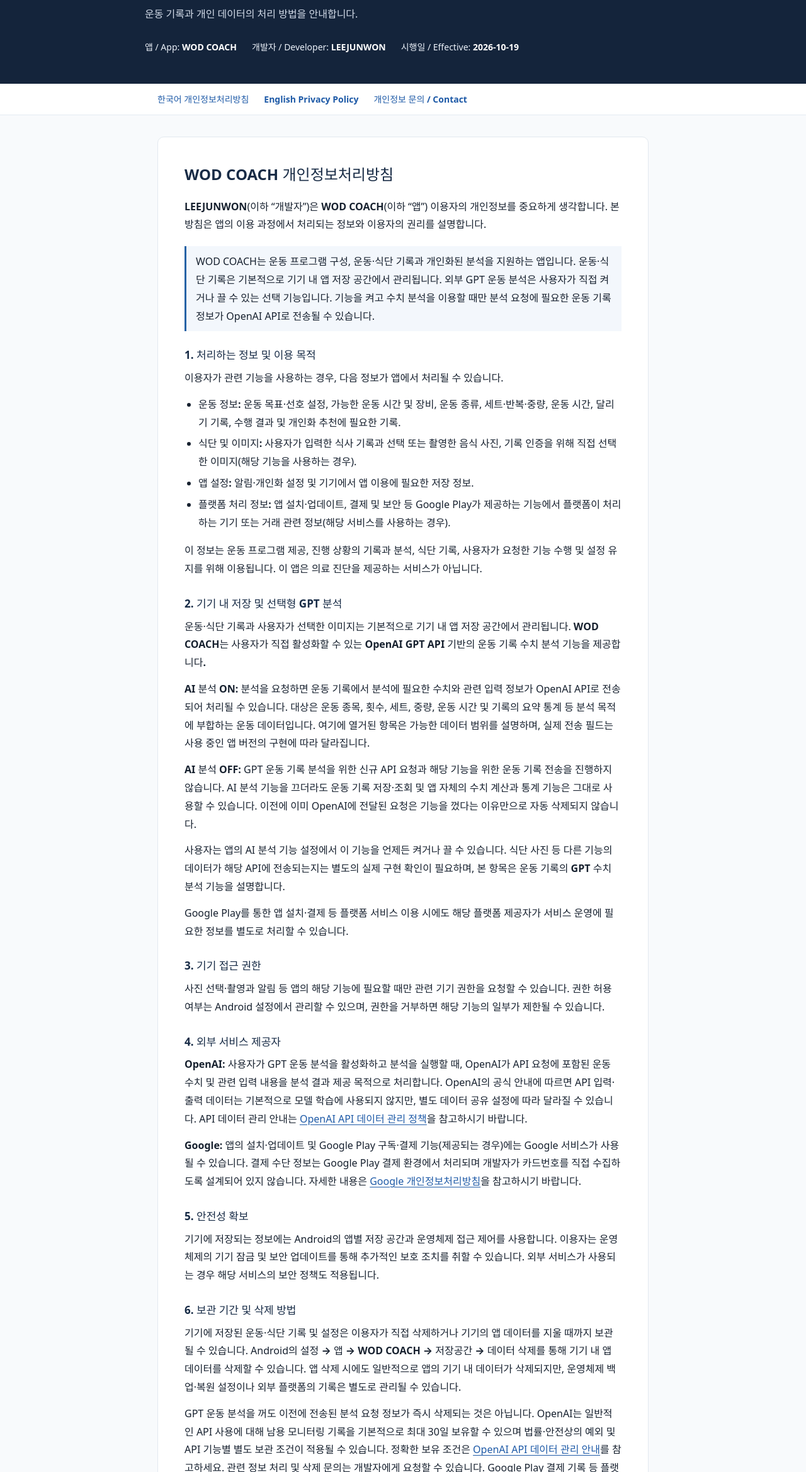
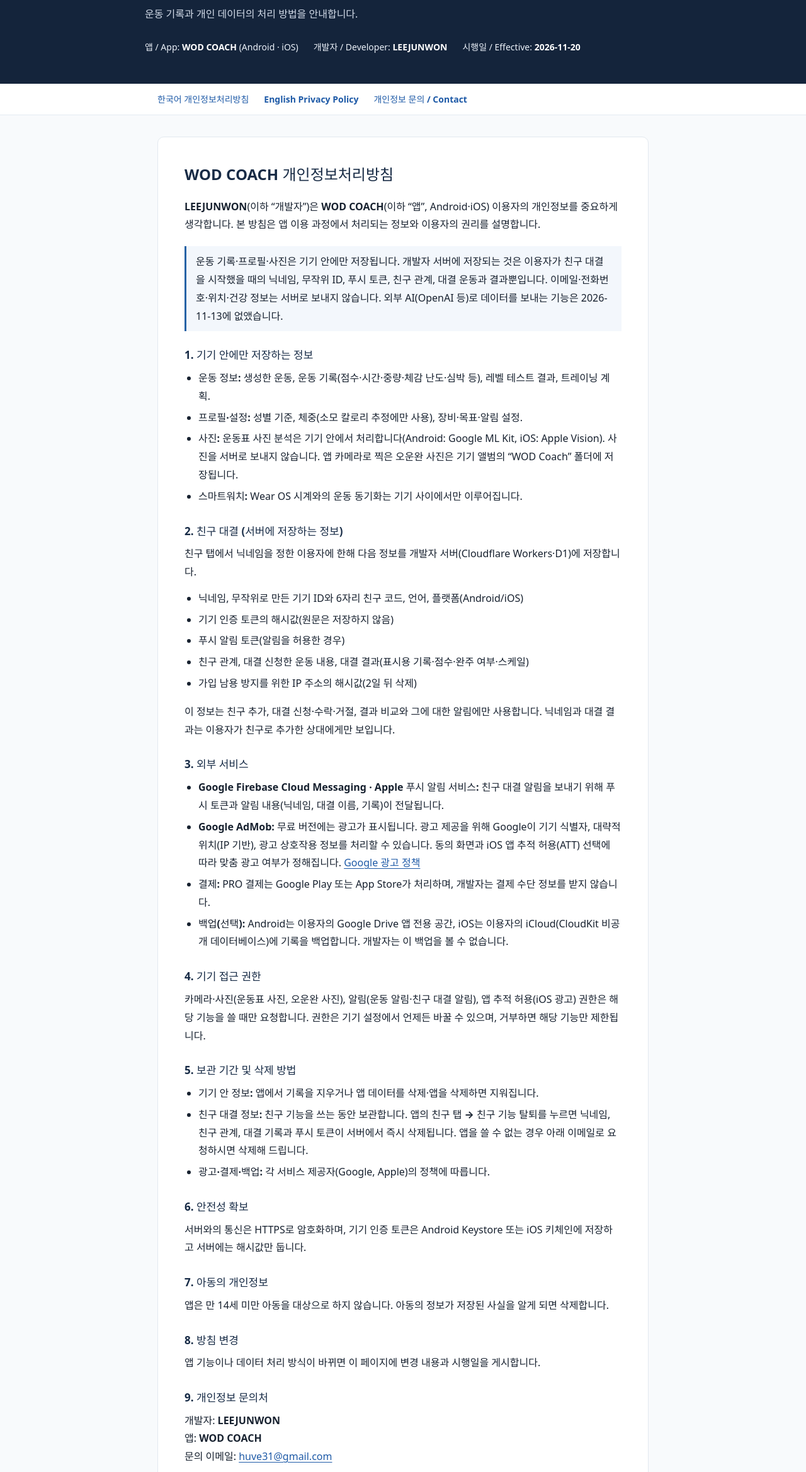
Before and after one commit to dnscom31/privacy-policy, a plain HTML site: page wod-coach/index.html in a window 1280 px wide. Shown: the part 201-2539 px from the top of the page at 63% size. Drawn offline with Linux system fonts and the light colour scheme.

Commit message:
WOD COACH privacy policy: iOS, friend challenges and in-app deletion; remove OpenAI
Co-Authored-By: Claude Opus 5.5 <noreply@anthropic.com>

```diff
--- a/wod-coach/index.html
+++ b/wod-coach/index.html
@@ -45,9 +45,9 @@
       <h1>개인정보처리방침<br>Privacy Policy</h1>
       <p class="subtitle">운동 기록과 개인 데이터의 처리 방법을 안내합니다.</p>
       <div class="meta">
-        <span>앱 / App: <strong>WOD COACH</strong></span>
+        <span>앱 / App: <strong>WOD COACH</strong> (Android · iOS)</span>
         <span>개발자 / Developer: <strong>LEEJUNWON</strong></span>
-        <span>시행일 / Effective: <strong>2026-10-19</strong></span>
+        <span>시행일 / Effective: <strong>2026-11-20</strong></span>
       </div>
     </div>
   </header>
@@ -57,82 +57,83 @@
   <main>
     <article id="ko" lang="ko">
       <h2>WOD COACH 개인정보처리방침</h2>
-      <p><strong>LEEJUNWON</strong>(이하 “개발자”)은 <strong>WOD COACH</strong>(이하 “앱”) 이용자의 개인정보를 중요하게 생각합니다. 본 방침은 앱의 이용 과정에서 처리되는 정보와 이용자의 권리를 설명합니다.</p>
-      <div class="summary"><p>WOD COACH는 운동 프로그램 구성, 운동·식단 기록과 개인화된 분석을 지원하는 앱입니다. 운동·식단 기록은 기본적으로 기기 내 앱 저장 공간에서 관리됩니다. 외부 GPT 운동 분석은 사용자가 직접 켜거나 끌 수 있는 선택 기능입니다. 기능을 켜고 수치 분석을 이용할 때만 분석 요청에 필요한 운동 기록 정보가 OpenAI API로 전송될 수 있습니다.</p></div>
+      <p><strong>LEEJUNWON</strong>(이하 “개발자”)은 <strong>WOD COACH</strong>(이하 “앱”, Android·iOS) 이용자의 개인정보를 중요하게 생각합니다. 본 방침은 앱 이용 과정에서 처리되는 정보와 이용자의 권리를 설명합니다.</p>
+      <div class="summary"><p>운동 기록·프로필·사진은 <strong>기기 안에만</strong> 저장됩니다. 개발자 서버에 저장되는 것은 이용자가 <strong>친구 대결</strong>을 시작했을 때의 닉네임, 무작위 ID, 푸시 토큰, 친구 관계, 대결 운동과 결과뿐입니다. 이메일·전화번호·위치·건강 정보는 서버로 보내지 않습니다. 외부 AI(OpenAI 등)로 데이터를 보내는 기능은 2026-11-13에 없앴습니다.</p></div>
 
-      <h3>1. 처리하는 정보 및 이용 목적</h3>
-      <p>이용자가 관련 기능을 사용하는 경우, 다음 정보가 앱에서 처리될 수 있습니다.</p>
+      <h3>1. 기기 안에만 저장하는 정보</h3>
       <ul>
-        <li><strong>운동 정보:</strong> 운동 목표·선호 설정, 가능한 운동 시간 및 장비, 운동 종류, 세트·반복·중량, 운동 시간, 달리기 기록, 수행 결과 및 개인화 추천에 필요한 기록.</li>
-        <li><strong>식단 및 이미지:</strong> 사용자가 입력한 식사 기록과 선택 또는 촬영한 음식 사진, 기록 인증을 위해 직접 선택한 이미지(해당 기능을 사용하는 경우).</li>
-        <li><strong>앱 설정:</strong> 알림·개인화 설정 및 기기에서 앱 이용에 필요한 저장 정보.</li>
-        <li><strong>플랫폼 처리 정보:</strong> 앱 설치·업데이트, 결제 및 보안 등 Google Play가 제공하는 기능에서 플랫폼이 처리하는 기기 또는 거래 관련 정보(해당 서비스를 사용하는 경우).</li>
+        <li><strong>운동 정보:</strong> 생성한 운동, 운동 기록(점수·시간·중량·체감 난도·심박 등), 레벨 테스트 결과, 트레이닝 계획.</li>
+        <li><strong>프로필·설정:</strong> 성별 기준, 체중(소모 칼로리 추정에만 사용), 장비·목표·알림 설정.</li>
+        <li><strong>사진:</strong> 운동표 사진 분석은 기기 안에서 처리합니다(Android: Google ML Kit, iOS: Apple Vision). 사진을 서버로 보내지 않습니다. 앱 카메라로 찍은 오운완 사진은 기기 앨범의 “WOD Coach” 폴더에 저장됩니다.</li>
+        <li><strong>스마트워치:</strong> Wear OS 시계와의 운동 동기화는 기기 사이에서만 이루어집니다.</li>
       </ul>
-      <p>이 정보는 운동 프로그램 제공, 진행 상황의 기록과 분석, 식단 기록, 사용자가 요청한 기능 수행 및 설정 유지를 위해 이용됩니다. 이 앱은 의료 진단을 제공하는 서비스가 아닙니다.</p>
 
-      <h3>2. 기기 내 저장 및 선택형 GPT 분석</h3>
-      <p>운동·식단 기록과 사용자가 선택한 이미지는 기본적으로 기기 내 앱 저장 공간에서 관리됩니다. <strong>WOD COACH는 사용자가 직접 활성화할 수 있는 OpenAI GPT API 기반의 운동 기록 수치 분석 기능을 제공합니다.</strong></p>
-      <p><strong>AI 분석 ON:</strong> 분석을 요청하면 운동 기록에서 분석에 필요한 수치와 관련 입력 정보가 OpenAI API로 전송되어 처리될 수 있습니다. 대상은 운동 종목, 횟수, 세트, 중량, 운동 시간 및 기록의 요약 통계 등 분석 목적에 부합하는 운동 데이터입니다. 여기에 열거된 항목은 가능한 데이터 범위를 설명하며, 실제 전송 필드는 사용 중인 앱 버전의 구현에 따라 달라집니다.</p>
-      <p><strong>AI 분석 OFF:</strong> GPT 운동 기록 분석을 위한 신규 API 요청과 해당 기능을 위한 운동 기록 전송을 진행하지 않습니다. AI 분석 기능을 끄더라도 운동 기록 저장·조회 및 앱 자체의 수치 계산과 통계 기능은 그대로 사용할 수 있습니다. 이전에 이미 OpenAI에 전달된 요청은 기능을 껐다는 이유만으로 자동 삭제되지 않습니다.</p>
-      <p>사용자는 앱의 AI 분석 기능 설정에서 이 기능을 언제든 켜거나 끌 수 있습니다. 식단 사진 등 다른 기능의 데이터가 해당 API에 전송되는지는 별도의 실제 구현 확인이 필요하며, 본 항목은 <strong>운동 기록의 GPT 수치 분석 기능</strong>을 설명합니다.</p>
-      <p>Google Play를 통한 앱 설치·결제 등 플랫폼 서비스 이용 시에도 해당 플랫폼 제공자가 서비스 운영에 필요한 정보를 별도로 처리할 수 있습니다.</p>
+      <h3>2. 친구 대결 (서버에 저장하는 정보)</h3>
+      <p>친구 탭에서 닉네임을 정한 이용자에 한해 다음 정보를 개발자 서버(Cloudflare Workers·D1)에 저장합니다.</p>
+      <ul>
+        <li>닉네임, 무작위로 만든 기기 ID와 6자리 친구 코드, 언어, 플랫폼(Android/iOS)</li>
+        <li>기기 인증 토큰의 해시값(원문은 저장하지 않음)</li>
+        <li>푸시 알림 토큰(알림을 허용한 경우)</li>
+        <li>친구 관계, 대결 신청한 운동 내용, 대결 결과(표시용 기록·점수·완주 여부·스케일)</li>
+        <li>가입 남용 방지를 위한 IP 주소의 해시값(2일 뒤 삭제)</li>
+      </ul>
+      <p>이 정보는 친구 추가, 대결 신청·수락·거절, 결과 비교와 그에 대한 알림에만 사용합니다. 닉네임과 대결 결과는 이용자가 친구로 추가한 상대에게만 보입니다.</p>
 
-      <h3>3. 기기 접근 권한</h3>
-      <p>사진 선택·촬영과 알림 등 앱의 해당 기능에 필요할 때만 관련 기기 권한을 요청할 수 있습니다. 권한 허용 여부는 Android 설정에서 관리할 수 있으며, 권한을 거부하면 해당 기능의 일부가 제한될 수 있습니다.</p>
+      <h3>3. 외부 서비스</h3>
+      <ul>
+        <li><strong>Google Firebase Cloud Messaging · Apple 푸시 알림 서비스:</strong> 친구 대결 알림을 보내기 위해 푸시 토큰과 알림 내용(닉네임, 대결 이름, 기록)이 전달됩니다.</li>
+        <li><strong>Google AdMob:</strong> 무료 버전에는 광고가 표시됩니다. 광고 제공을 위해 Google이 기기 식별자, 대략적 위치(IP 기반), 광고 상호작용 정보를 처리할 수 있습니다. 동의 화면과 iOS 앱 추적 허용(ATT) 선택에 따라 맞춤 광고 여부가 정해집니다. <a href="https://policies.google.com/technologies/ads" target="_blank" rel="noopener noreferrer">Google 광고 정책</a></li>
+        <li><strong>결제:</strong> PRO 결제는 Google Play 또는 App Store가 처리하며, 개발자는 결제 수단 정보를 받지 않습니다.</li>
+        <li><strong>백업(선택):</strong> Android는 이용자의 Google Drive 앱 전용 공간, iOS는 이용자의 iCloud(CloudKit 비공개 데이터베이스)에 기록을 백업합니다. 개발자는 이 백업을 볼 수 없습니다.</li>
+      </ul>
 
-      <h3>4. 외부 서비스 제공자</h3>
-      <p><strong>OpenAI:</strong> 사용자가 GPT 운동 분석을 활성화하고 분석을 실행할 때, OpenAI가 API 요청에 포함된 운동 수치 및 관련 입력 내용을 분석 결과 제공 목적으로 처리합니다. OpenAI의 공식 안내에 따르면 API 입력·출력 데이터는 기본적으로 모델 학습에 사용되지 않지만, 별도 데이터 공유 설정에 따라 달라질 수 있습니다. API 데이터 관리 안내는 <a href="https://developers.openai.com/api/docs/guides/your-data" target="_blank" rel="noopener noreferrer">OpenAI API 데이터 관리 정책</a>을 참고하시기 바랍니다.</p>
-      <p><strong>Google:</strong> 앱의 설치·업데이트 및 Google Play 구독·결제 기능(제공되는 경우)에는 Google 서비스가 사용될 수 있습니다. 결제 수단 정보는 Google Play 결제 환경에서 처리되며 개발자가 카드번호를 직접 수집하도록 설계되어 있지 않습니다. 자세한 내용은 <a href="https://policies.google.com/privacy" target="_blank" rel="noopener noreferrer">Google 개인정보처리방침</a>을 참고하시기 바랍니다.</p>
+      <h3>4. 기기 접근 권한</h3>
+      <p>카메라·사진(운동표 사진, 오운완 사진), 알림(운동 알림·친구 대결 알림), 앱 추적 허용(iOS 광고) 권한은 해당 기능을 쓸 때만 요청합니다. 권한은 기기 설정에서 언제든 바꿀 수 있으며, 거부하면 해당 기능만 제한됩니다.</p>
 
-      <h3>5. 안전성 확보</h3>
-      <p>기기에 저장되는 정보에는 Android의 앱별 저장 공간과 운영체제 접근 제어를 사용합니다. 이용자는 운영체제의 기기 잠금 및 보안 업데이트를 통해 추가적인 보호 조치를 취할 수 있습니다. 외부 서비스가 사용되는 경우 해당 서비스의 보안 정책도 적용됩니다.</p>
+      <h3>5. 보관 기간 및 삭제 방법</h3>
+      <ul>
+        <li><strong>기기 안 정보:</strong> 앱에서 기록을 지우거나 앱 데이터를 삭제·앱을 삭제하면 지워집니다.</li>
+        <li><strong>친구 대결 정보:</strong> 친구 기능을 쓰는 동안 보관합니다. 앱의 <strong>친구 탭 → 친구 기능 탈퇴</strong>를 누르면 닉네임, 친구 관계, 대결 기록과 푸시 토큰이 서버에서 즉시 삭제됩니다. 앱을 쓸 수 없는 경우 아래 이메일로 요청하시면 삭제해 드립니다.</li>
+        <li><strong>광고·결제·백업:</strong> 각 서비스 제공자(Google, Apple)의 정책에 따릅니다.</li>
+      </ul>
 
-      <h3>6. 보관 기간 및 삭제 방법</h3>
-      <p>기기에 저장된 운동·식단 기록 및 설정은 이용자가 직접 삭제하거나 기기의 앱 데이터를 지울 때까지 보관될 수 있습니다. Android의 <strong>설정 → 앱 → WOD COACH → 저장공간 → 데이터 삭제</strong>를 통해 기기 내 앱 데이터를 삭제할 수 있습니다. 앱 삭제 시에도 일반적으로 앱의 기기 내 데이터가 삭제되지만, 운영체제 백업·복원 설정이나 외부 플랫폼의 기록은 별도로 관리될 수 있습니다.</p>
-      <p>GPT 운동 분석을 꺼도 이전에 전송된 분석 요청 정보가 즉시 삭제되는 것은 아닙니다. OpenAI는 일반적인 API 사용에 대해 남용 모니터링 기록을 기본적으로 최대 30일 보유할 수 있으며 법률·안전상의 예외 및 API 기능별 별도 보관 조건이 적용될 수 있습니다. 정확한 보유 조건은 <a href="https://developers.openai.com/api/docs/guides/your-data" target="_blank" rel="noopener noreferrer">OpenAI API 데이터 관리 안내</a>를 참고하세요. 관련 정보 처리 및 삭제 문의는 개발자에게 요청할 수 있습니다. Google Play 결제 기록 등 플랫폼이 관리하는 정보는 해당 플랫폼의 절차가 적용됩니다.</p>
+      <h3>6. 안전성 확보</h3>
+      <p>서버와의 통신은 HTTPS로 암호화하며, 기기 인증 토큰은 Android Keystore 또는 iOS 키체인에 저장하고 서버에는 해시값만 둡니다.</p>
 
-      <h3>7. 이용자의 선택과 권리</h3>
-      <p>이용자는 <strong>GPT 기반 운동 기록 수치 분석을 언제든 ON/OFF</strong>로 설정할 수 있습니다. OFF 상태에서는 해당 기능의 신규 외부 GPT 분석이 수행되지 않습니다. 이 설정과 별도로 이용자는 앱에서 기록과 설정을 관리하고, 기기 권한을 변경하거나 앱 데이터를 삭제할 수 있습니다. 개인정보 처리 또는 삭제 요청은 개발자에게 문의할 수 있습니다.</p>
+      <h3>7. 아동의 개인정보</h3>
+      <p>앱은 만 14세 미만 아동을 대상으로 하지 않습니다. 아동의 정보가 저장된 사실을 알게 되면 삭제합니다.</p>
 
-      <h3>8. 아동의 개인정보</h3>
-      <p>앱의 운동·식단 기능은 보호자의 지도 없이 아동이 이용하도록 별도로 설계된 서비스가 아닙니다. 아동의 개인정보와 관련한 삭제 요청은 아래 문의처로 알려주시기 바랍니다.</p>
+      <h3>8. 방침 변경</h3>
+      <p>앱 기능이나 데이터 처리 방식이 바뀌면 이 페이지에 변경 내용과 시행일을 게시합니다.</p>
 
-      <h3>9. 방침 변경</h3>
-      <p>앱 기능이나 데이터 처리 방식이 변경되면 본 방침을 개정할 수 있으며, 변경된 내용과 시행일을 이 페이지에 게시합니다.</p>
-
-      <h3>10. 개인정보 문의처</h3>
+      <h3>9. 개인정보 문의처</h3>
       <p>개발자: <strong>LEEJUNWON</strong><br>앱: <strong>WOD COACH</strong><br>문의 이메일: <a href="mailto:huve31@gmail.com">huve31@gmail.com</a></p>
-      <p><strong>시행일: 2026년 10월 19일</strong></p>
+      <p><strong>시행일: 2026년 11월 20일</strong></p>
 
       <hr class="section-divider">
       <section class="english" id="en" lang="en">
         <h2>WOD COACH Privacy Policy (English)</h2>
-        <p><strong>LEEJUNWON</strong> (the “Developer”) respects the privacy of people who use <strong>WOD COACH</strong> (the “App”). This policy explains the information handled in connection with the App.</p>
-        <h3>1. Information and purposes</h3>
-        <p>Depending on the features a user chooses, the App may process training goals, preferences, available equipment and time, workout plans and performance records (including weights, repetitions, duration and running history), dietary entries, user-selected meal or verification images, notification settings, and related preferences. These are used to provide and personalize workouts, store progress, analyze activity, and operate user-requested features. The App is not a medical diagnostic service.</p>
-        <p>Platform providers such as Google Play may separately process device, installation, security, or transaction information when their services are used.</p>
-        <h3>2. Local storage and external AI analysis</h3>
-        <p>Workout and dietary records and user-selected images are generally managed in local App storage. <strong>WOD COACH offers optional GPT-powered numerical workout analysis using the OpenAI API.</strong> The user can enable or disable this feature. When enabled and analysis is requested, data necessary for the analysis may be sent to OpenAI.</p>
-        <p>Potential input categories for GPT workout analysis include the type of exercise, sets, repetitions, weights, workout duration, performance results and derived summaries. The exact fields sent depend on the released App's implementation. <strong>When GPT workout analysis is OFF, the App does not initiate new GPT analysis requests or transfer workout records for that feature.</strong> Turning it off does not affect local workout recording, viewing or the App's own numerical calculations and statistics. Turning it off does not retroactively remove previously submitted data. This section describes workout analysis only; other features, including any image-related processing, must be evaluated separately against the released implementation.</p>
-        <p>Platform providers including Google Play may separately process information required for their services, such as app installation or payments.</p>
-        <h3>3. Device permissions</h3>
-        <p>For relevant functions, the App may request permissions to select or capture images or deliver notifications. Permissions can be managed through Android settings. Denying permission may limit the related feature.</p>
-        <h3>4. External service providers</h3>
-        <p><strong>OpenAI:</strong> When the optional GPT workout analysis is enabled and used, OpenAI processes the workout-related data provided in the API request to return an analysis. According to OpenAI's documentation, API input/output data is not used to train its models by default unless the API customer opts in to share it. See <a href="https://developers.openai.com/api/docs/guides/your-data" target="_blank" rel="noopener noreferrer">OpenAI API data controls</a>.</p>
-        <p><strong>Google:</strong> Google services may be used for app distribution, updates, and subscriptions or payments where available. Payment credentials are handled through Google Play rather than collected directly by the Developer. See the <a href="https://policies.google.com/privacy" target="_blank" rel="noopener noreferrer">Google Privacy Policy</a>.</p>
-        <h3>5. Security</h3>
-        <p>Local information uses Android's app-specific storage and operating-system access controls. Device security settings and the security practices of any third-party platform services also apply.</p>
-        <h3>6. Retention and deletion</h3>
-        <p>Locally stored records and preferences may remain until deleted by the user or removed by clearing the App's data. On Android, go to <strong>Settings → Apps → WOD COACH → Storage → Clear data</strong> to erase local App data. Removing the App generally removes its local data; platform backups and third-party records may be managed separately. Disabling GPT analysis does not automatically delete requests already sent to OpenAI. OpenAI normally retains API abuse-monitoring logs for up to 30 days, subject to legal and safety exceptions and feature-specific retention. See <a href="https://developers.openai.com/api/docs/guides/your-data" target="_blank" rel="noopener noreferrer">OpenAI API data controls</a>. Contact the Developer below with privacy or deletion requests.</p>
-        <h3>7. Your choices</h3>
-        <p>Users can <strong>switch GPT-powered numerical workout analysis ON or OFF</strong> in the App. When it is OFF, no new GPT analysis requests for that feature are sent. Users can also manage records and settings, change device permissions, and clear the App's data. Contact the Developer with privacy inquiries or data-deletion requests.</p>
-        <h3>8. Children</h3>
-        <p>The fitness and nutrition functions are not specifically designed for children to use without guidance from a parent or guardian. Please contact the Developer regarding a child's personal data or a related deletion request.</p>
-        <h3>9. Changes</h3>
-        <p>Changes to the App's features or information practices may require an update to this policy. The updated policy and effective date will be published here.</p>
-        <h3>10. Contact</h3>
+        <p><strong>LEEJUNWON</strong> (the “Developer”) respects the privacy of people who use <strong>WOD COACH</strong> (the “App”, Android and iOS).</p>
+        <div class="summary"><p>Workout records, profile and photos stay <strong>on your device</strong>. Our server stores only what friend challenges need, and only after you start them: a nickname, a random ID, a push token, friend links, challenge workouts and results. No email, phone number, location or health data is sent to our server. The external AI (OpenAI) feature was removed on 2026-11-13.</p></div>
+        <h3>1. Stored only on your device</h3>
+        <p>Generated workouts, workout records (scores, times, loads, effort, heart rate), level test results, training plans, profile and settings (including body weight, used only to estimate calories). Workout-sheet photos are read on the device (Google ML Kit on Android, Apple Vision on iOS) and never uploaded; photos taken in the App are saved to the “WOD Coach” album. Wear OS sync happens directly between your devices.</p>
+        <h3>2. Friend challenges (stored on our server)</h3>
+        <p>When you choose a nickname on the Friends tab, our server (Cloudflare Workers and D1) stores your nickname, a random device ID and 6-character friend code, language and platform, a hash of your device token (never the token itself), your push token if notifications are allowed, friend links, challenge workouts and results, and a hash of your IP address for abuse prevention (deleted after 2 days). This is used only to add friends, send, accept or decline challenges, compare results and notify you. Your nickname and results are visible only to people you added as friends.</p>
+        <h3>3. Third-party services</h3>
+        <p><strong>Firebase Cloud Messaging and Apple Push Notification service</strong> deliver friend notifications (push token and the notification text). <strong>Google AdMob</strong> shows ads in the free version and may process device identifiers, approximate location (from IP) and ad interactions; personalization follows your consent choice and, on iOS, your App Tracking Transparency choice. Payments are processed by Google Play or the App Store; we never receive payment details. Optional backups go to your own Google Drive app folder (Android) or iCloud private database (iOS), which we cannot access.</p>
+        <h3>4. Permissions</h3>
+        <p>Camera and photos, notifications and (iOS) tracking permission are requested only when the related feature is used and can be changed in device settings.</p>
+        <h3>5. Retention and deletion</h3>
+        <p>On-device data is removed when you delete it in the App or remove the App. Friend data is kept while you use friend challenges; <strong>Friends tab → Leave friend challenges</strong> deletes your nickname, friend links, challenges and push token from our server immediately. You can also email us to request deletion.</p>
+        <h3>6. Security</h3>
+        <p>Server traffic uses HTTPS. The device token is kept in Android Keystore or the iOS Keychain; the server stores only its hash.</p>
+        <h3>7. Children</h3>
+        <p>The App is not directed to children under 14. We delete such data when we learn of it.</p>
+        <h3>8. Changes</h3>
+        <p>Updates to this policy and its effective date will be posted on this page.</p>
+        <h3>9. Contact</h3>
         <p>Developer: <strong>LEEJUNWON</strong><br>App: <strong>WOD COACH</strong><br>Email: <a href="mailto:huve31@gmail.com">huve31@gmail.com</a></p>
-        <p><strong>Effective date: October 19, 2026.</strong></p>
+        <p><strong>Effective date: November 20, 2026.</strong></p>
       </section>
     </article>
   </main>
```
